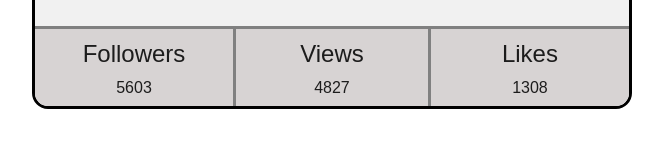
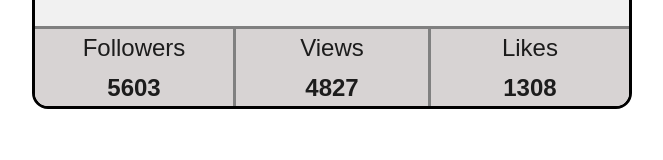
Before and after one commit to Anastassia2312/goit-react-hw-01, a React (Vite) app: page / in a window 1280 px wide. Shown: the part 517-677 px from the top of the page, without its empty margins (308-971 px from the left). Built offline with nearby package versions, Linux system fonts and the light colour scheme.

Commit message:
Update Profile.jsx

```diff
--- a/src/components/Profile/Profile.jsx
+++ b/src/components/Profile/Profile.jsx
@@ -13,15 +13,15 @@ export const Profile = ({ name, tag, location, image, stats }) => {
       <ul className={css.statsList}>
         <li className={css.statsListItem}>
           <span className={css.spanTitle}>Followers</span>
-          <span>{stats.followers}</span>
+          <span className={css.spanInfo}>{stats.followers}</span>
         </li>
         <li className={clsx(css.statsListItem, css.secondStatsListItem)}>
           <span className={css.spanTitle}>Views</span>
-          <span>{stats.views}</span>
+          <span className={css.spanInfo}>{stats.views}</span>
         </li>
         <li className={css.statsListItem}>
           <span className={css.spanTitle}>Likes</span>
-          <span>{stats.likes}</span>
+          <span className={css.spanInfo}>{stats.likes}</span>
         </li>
       </ul>
     </div>
```
